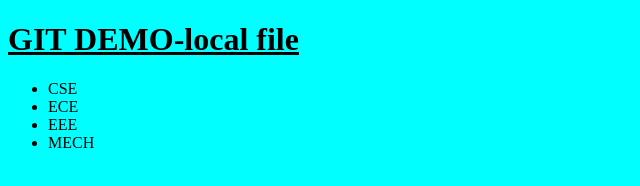
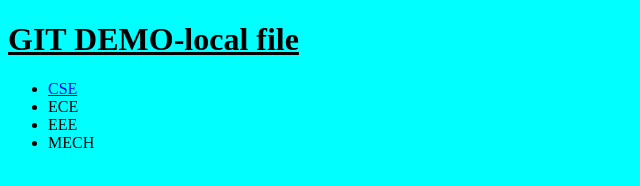
Before and after one commit to SaranyaNuzvid/color, a plain HTML site: page index.html in a window 1280 px wide. Shown: the full height of the page, 0-640 px from the left. Drawn offline with Linux system fonts and the light colour scheme.

Commit message:
Update index.html with anchor tag of cse list

```diff
--- a/index.html
+++ b/index.html
@@ -7,7 +7,7 @@
     <body bgcolor="cyan">
         <u><h1>GIT DEMO-local file</h1></u>
         <ul>
-            <li>CSE</li>
+            <li><a href="cs.html">CSE</a></li>
             <li>ECE</li>
             <li>EEE</li>
             <li>MECH</li>
```
